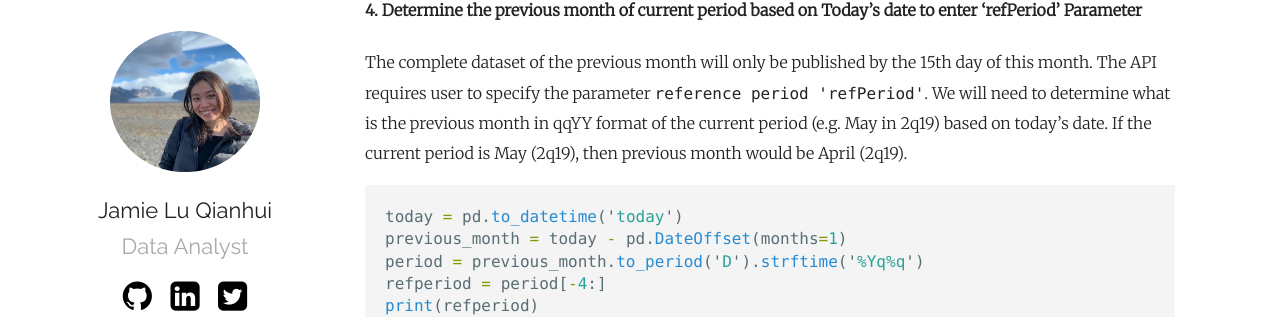
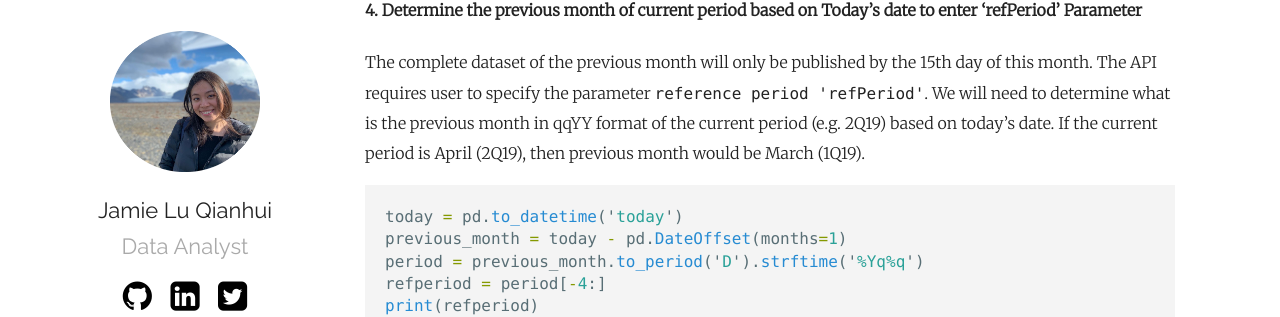
Before and after one commit to jamieqianhui/jamieqianhui.github.io, a Jekyll site: the page built from _posts/2019-06-05-GET-request-in-Python.markdown, in a window 1280 px wide and 900 px high, scrolled down 1124 px. Shown: the part 177-494 px from the top of the window. Built offline with Jekyll 4.4.1, drawn with Linux system fonts in a browser that asks for light colours.

Commit message:
Update 2019-06-05-GET-request-in-Python.markdown

````diff
--- a/_posts/2019-06-05-GET-request-in-Python.markdown
+++ b/_posts/2019-06-05-GET-request-in-Python.markdown
@@ -53,7 +53,7 @@ else:
 
 
 #### 4. Determine the previous month of current period based on Today's date to enter 'refPeriod' Parameter
-The complete dataset of the previous month will only be published by the 15th day of this month. The API requires user to specify the parameter ``reference period 'refPeriod'``. We will need to determine what is the previous month in qqYY format of the current period (e.g. May in 2q19) based on today's date. If the current period is May (2q19), then previous month would be April (2q19).
+The complete dataset of the previous month will only be published by the 15th day of this month. The API requires user to specify the parameter `reference period 'refPeriod'`. We will need to determine what is the previous month in qqYY format of the current period (e.g. 2Q19) based on today's date. If the current period is April (2Q19), then previous month would be March (1Q19).
 
 ```python
 today = pd.to_datetime('today')
````
